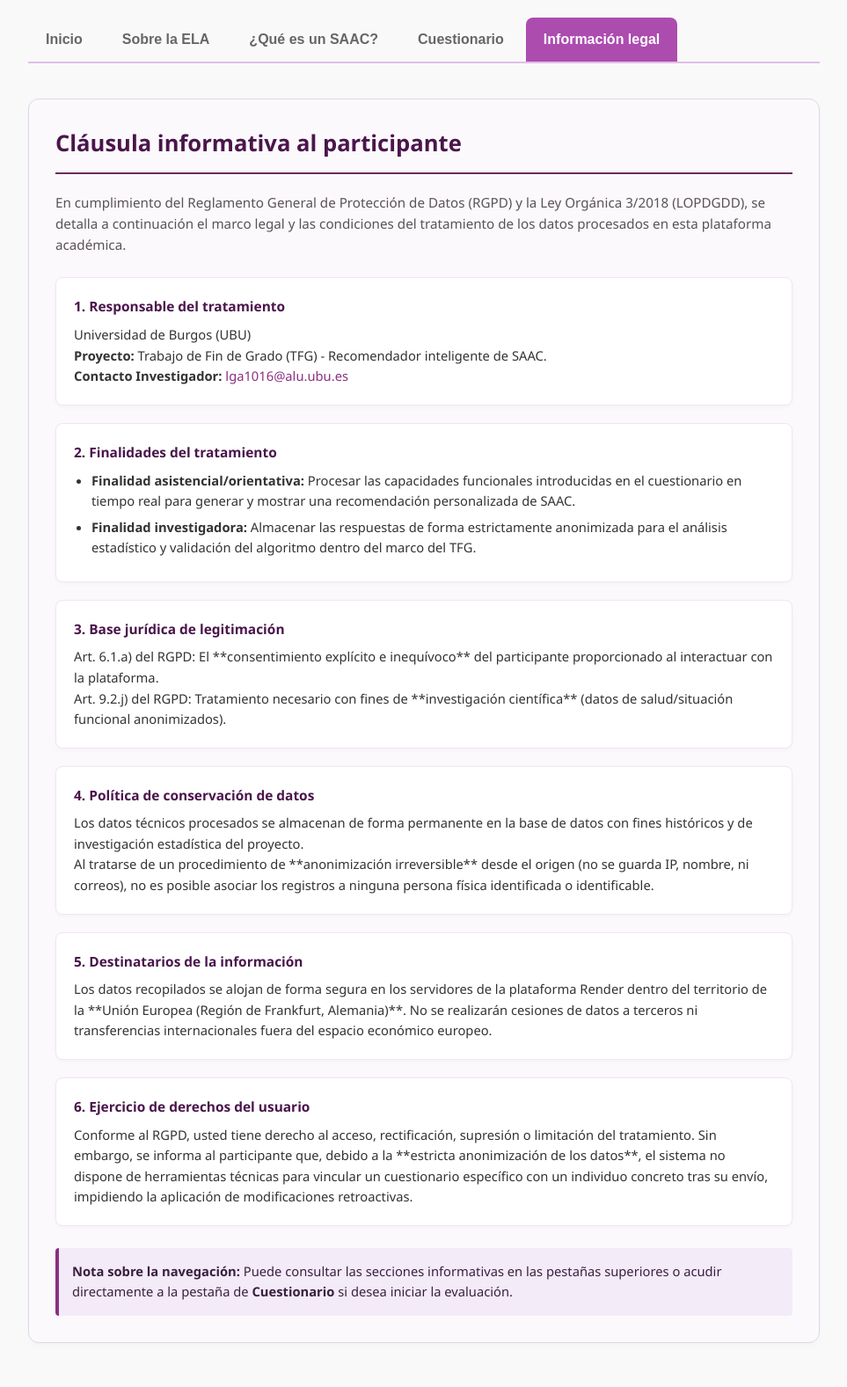
After one commit to itslxcy/Trabajo-fin-de-grado, a Flask app: page /info_legal in a window 1280 px wide. The commit adds this page. Shown: the whole page at 88% size, without its empty margins (158-1121 px from the left). Run offline with Flask 3, Linux system fonts and the light colour scheme.

Commit message:
Información legal añadida

```diff
--- a/backend/app.py
+++ b/backend/app.py
@@ -3,8 +3,8 @@ import string
 import random
 from datetime import datetime
 from flask import Flask, render_template, request, redirect, url_for, jsonify
-from backend.modelos import SaacSistema, Idioma, SistemaRequisitoFuncional, TipoEntrada, Plataforma, HistorialRecomendacion, EntornoUso, MetodoComunicacion
-from backend.extension import bd
+from modelos import SaacSistema, Idioma, SistemaRequisitoFuncional, TipoEntrada, Plataforma, HistorialRecomendacion, EntornoUso, MetodoComunicacion
+from extension import bd
 from dotenv import load_dotenv
 from sqlalchemy import or_
 
@@ -54,7 +54,7 @@ def generar_id_anonimo():
 #Ruta a pestaña de inicio con info general
 @app.route('/')
 def informar():
-    return render_template("informacion.html")
+    return render_template("inicio.html")
 
 #Ruta a pestaña con info sobre ELA
 @app.route('/ELA')
@@ -73,6 +73,11 @@ def cuestionary():
     entradas = TipoEntrada.query.all()
     plataformas = Plataforma.query.all()
     return render_template('cuestionario.html', idiomas=idiomas, entradas=entradas, plataformas=plataformas)
+
+#Ruta a pestaña con información legal (tratamiento, almacenamiento y procesado de datos sensibles)
+@app.route('/info_legal')
+def info_legal():
+    return render_template('info_legal.html')
 
 #LÓGICA PRINCIPAL DE RECOMENDACIÓN. Recibe el cuestionario contestado, aplica un algoritmo de filtrado y genera recomendación
 @app.route('/recomendar', methods=['POST'])
--- a/backend/modelos.py
+++ b/backend/modelos.py
@@ -1,5 +1,5 @@
 from datetime import datetime
-from backend.extension import bd
+from extension import bd
 
 #TABLAS DE RELACIÓN MUCHOS A MUCHOS
 #Relaciona sistemas SAAC con los entornos de uso donde son aplicables (ej: domicilio, colegio, trabajo)
--- a/backend/static/estilos.css
+++ b/backend/static/estilos.css
@@ -1234,3 +1234,98 @@ h1,h2 .titulo-seccion {
     border-radius: 8px;
     margin-top: 20px;
 }
+
+.informacion-participante {
+    max-width: 1000px;
+    margin: 30px auto;
+    padding: 30px;
+    background-color: #fbf9fc; /* Fondo lila extremadamente sutil */
+    border: 1px solid #e1d5e7;
+    border-radius: 12px;
+    font-family: 'Segoe UI', Tahoma, Geneva, Verdana, sans-serif;
+    line-height: 1.6;
+    color: #333333;
+    box-shadow: 0 4px 6px rgba(0, 0, 0, 0.02);
+}
+
+.titulo-clausula {
+    color: #4a154b; /* Morado corporativo principal */
+    margin-top: 0;
+    border-bottom: 2px solid #6b2d5c; /* Morado secundario */
+    padding-bottom: 12px;
+    font-size: 1.6em;
+    font-weight: 600;
+}
+
+.introduccion-legal {
+    font-size: 0.95em;
+    color: #5a525a;
+    margin-bottom: 25px;
+}
+
+.cuadrícula-legal {
+    display: grid;
+    grid-template-columns: repeat(auto-fit, minmax(450px, 1fr));
+    gap: 20px;
+    margin-top: 20px;
+}
+
+/* Soporte para pantallas más pequeñas */
+@media (max-width: 600px) {
+    .cuadrícula-legal {
+        grid-template-columns: 1fr;
+    }
+}
+
+.tarjeta-legal {
+    background: #ffffff;
+    padding: 20px;
+    border-radius: 8px;
+    border: 1px solid #f0e6f5;
+    box-shadow: 0 2px 4px rgba(74, 21, 75, 0.03);
+    font-size: 0.92em;
+    transition: transform 0.2s ease;
+}
+
+.tarjeta-legal:hover {
+    transform: translateY(-2px);
+    border-color: #d0bfe3;
+}
+
+.subtitulo-legal {
+    color: #4a154b;
+    display: block;
+    margin-bottom: 8px;
+    font-size: 1.05em;
+    font-weight: bold;
+}
+
+.tarjeta-legal a {
+    color: #8a307f;
+    text-decoration: none;
+    font-weight: 500;
+}
+
+.tarjeta-legal a:hover {
+    text-decoration: underline;
+    color: #4a154b;
+}
+
+.lista-finalidades {
+    margin: 0;
+    padding-left: 20px;
+}
+
+.lista-finalidades li {
+    margin-bottom: 6px;
+}
+
+.nota-navegacion {
+    margin-top: 25px;
+    padding: 15px;
+    background-color: #f3ebf7; /* Fondo lila claro */
+    border-left: 4px solid #8a307f;
+    border-radius: 4px;
+    font-size: 0.92em;
+    color: #3b2040;
+}
--- a/backend/templates/ELA.html
+++ b/backend/templates/ELA.html
@@ -15,6 +15,7 @@
         <a href="/ELA" class="active">Sobre la ELA</a>
         <a href="/SAAC">¿Qué es un SAAC?</a>
         <a href="/cuestionario">Cuestionario</a>
+        <a href="/info_legal">Información legal</a>
     </nav>
 
     <h1>Esclerosis Lateral Amiotrófica (ELA)</h1>
--- a/backend/templates/SAAC.html
+++ b/backend/templates/SAAC.html
@@ -14,6 +14,7 @@
         <a href="/ELA">Sobre la ELA</a>
         <a href="/SAAC" class="active">¿Qué es un SAAC?</a>
         <a href="/cuestionario">Cuestionario</a>
+        <a href="/info_legal">Información legal</a>
     </nav>
 
     <h1>Sistemas Aumentativos y Alternativos de Comunicación (SAAC)</h1>
--- a/backend/templates/cuestionario.html
+++ b/backend/templates/cuestionario.html
@@ -14,6 +14,7 @@
         <a href="/ELA">Sobre la ELA</a>
         <a href="/SAAC">¿Qué es un SAAC?</a>
         <a href="/cuestionario" class="active">Cuestionario</a>
+        <a href="/info_legal">Información legal</a>
     </nav>
 
     <h1>Evaluación del Usuario SAAC</h1>
--- /dev/null
+++ b/backend/templates/info_legal.html
@@ -0,0 +1,75 @@
+<!-- Pestaña de información acerca de la protección de datos, su almacenamiento -->
+<!DOCTYPE html>
+<html lang="es">
+<head>
+    <meta charset="UTF-8">
+    <meta name="viewport" content="width=device-width, initial-scale=1.0">
+    <title>Información legal</title>
+    <!-- Vínculo con estilos -->
+    <link rel="stylesheet" href="{{ url_for('static', filename='estilos.css') }}">
+</head>
+<body>
+    <!--Navegación-->
+     <nav class="nav-tabs">
+        <a href="/">Inicio</a>
+        <a href="/ELA">Sobre la ELA</a>
+        <a href="/SAAC">¿Qué es un SAAC?</a>
+        <a href="/cuestionario">Cuestionario</a>
+        <a href="/info_legal" class="active">Información legal</a>
+    </nav>
+
+    <!-- BLOQUE INICIAL DE INFORMACIÓN AL PARTICIPANTE (RGPD / REQUISITO TUTOR) -->
+    <section class="informacion-participante">
+        <h2 class="titulo-clausula">
+            Cláusula informativa al participante
+        </h2>
+        <p class="introduccion-legal">
+            En cumplimiento del Reglamento General de Protección de Datos (RGPD) y la Ley Orgánica 3/2018 (LOPDGDD), se detalla a continuación el marco legal y las condiciones del tratamiento de los datos procesados en esta plataforma académica.
+        </p>
+
+        <div class="cuadrícula-legal">
+
+            <div class="tarjeta-legal">
+                <strong class="subtitulo-legal">1. Responsable del tratamiento</strong>
+                Universidad de Burgos (UBU)<br>
+                <strong>Proyecto:</strong> Trabajo de Fin de Grado (TFG) - Recomendador inteligente de SAAC.<br>
+                <strong>Contacto Investigador:</strong> <a href="mailto:lga1016@alu.ubu.es">lga1016@alu.ubu.es</a><br>
+            </div>
+
+            <div class="tarjeta-legal">
+                <strong class="subtitulo-legal">2. Finalidades del tratamiento</strong>
+                <ul class="lista-finalidades">
+                    <li><strong>Finalidad asistencial/orientativa:</strong> Procesar las capacidades funcionales introducidas en el cuestionario en tiempo real para generar y mostrar una recomendación personalizada de SAAC.</li>
+                    <li><strong>Finalidad investigadora:</strong> Almacenar las respuestas de forma estrictamente anonimizada para el análisis estadístico y validación del algoritmo dentro del marco del TFG.</li>
+                </ul>
+            </div>
+
+            <div class="tarjeta-legal">
+                <strong class="subtitulo-legal">3. Base jurídica de legitimación</strong>
+                Art. 6.1.a) del RGPD: El **consentimiento explícito e inequívoco** del participante proporcionado al interactuar con la plataforma.<br>
+                Art. 9.2.j) del RGPD: Tratamiento necesario con fines de **investigación científica** (datos de salud/situación funcional anonimizados).
+            </div>
+
+            <div class="tarjeta-legal">
+                <strong class="subtitulo-legal">4. Política de conservación de datos</strong>
+                Los datos técnicos procesados se almacenan de forma permanente en la base de datos con fines históricos y de investigación estadística del proyecto.<br>
+                Al tratarse de un procedimiento de **anonimización irreversible** desde el origen (no se guarda IP, nombre, ni correos), no es posible asociar los registros a ninguna persona física identificada o identificable.
+            </div>
+
+            <div class="tarjeta-legal">
+                <strong class="subtitulo-legal">5. Destinatarios de la información</strong>
+                Los datos recopilados se alojan de forma segura en los servidores de la plataforma Render dentro del territorio de la **Unión Europea (Región de Frankfurt, Alemania)**. No se realizarán cesiones de datos a terceros ni transferencias internacionales fuera del espacio económico europeo.
+            </div>
+
+            <div class="tarjeta-legal">
+                <strong class="subtitulo-legal">6. Ejercicio de derechos del usuario</strong>
+                Conforme al RGPD, usted tiene derecho al acceso, rectificación, supresión o limitación del tratamiento. Sin embargo, se informa al participante que, debido a la **estricta anonimización de los datos**, el sistema no dispone de herramientas técnicas para vincular un cuestionario específico con un individuo concreto tras su envío, impidiendo la aplicación de modificaciones retroactivas.
+            </div>
+
+        </div>
+        <div class="nota-navegacion">
+            <strong>Nota sobre la navegación:</strong> Puede consultar las secciones informativas en las pestañas superiores o acudir directamente a la pestaña de <strong>Cuestionario</strong> si desea iniciar la evaluación.
+        </div>
+    </section>
+</body>
+</html>
--- a/backend/templates/informacion.html
+++ b/backend/templates/inicio.html
@@ -15,6 +15,7 @@
         <a href="/ELA">Sobre la ELA</a>
         <a href="/SAAC">¿Qué es un SAAC?</a>
         <a href="/cuestionario">Cuestionario</a>
+        <a href="/info_legal">Información legal</a>
     </nav>
 
     <!-- Se define el propósito del sistema -->
@@ -22,8 +23,9 @@
         <div class="contenedor-inicio">
             <!-- DECLARACIÓN INSTITUCIONAL ACADÉMICA (UBU) -->
             <div class="declaracion-academica" style="background-color: #f4f6f9; border-left: 4px solid #003366; padding: 10px 15px; margin-bottom: 20px; font-size: 0.9em; color: #444;">
-                <strong> Esta página está diseñada como proyecto de investigación académica</strong> en la Universidad de Burgos (UBU)<br>
-                Escuela Politécnica Superior · Trabajo de Fin de Grado
+                Esta página está diseñada como <strong>proyecto de investigación académica</strong> en la Universidad de Burgos (UBU)<br>
+                Escuela Politécnica Superior · Trabajo de Fin de Grado <br>
+                Para más información consulte la pestaña <strong>Protección de datos.</strong>
             </div>
 
             <h1>¿Qué es este recomendador?</h1>
```
